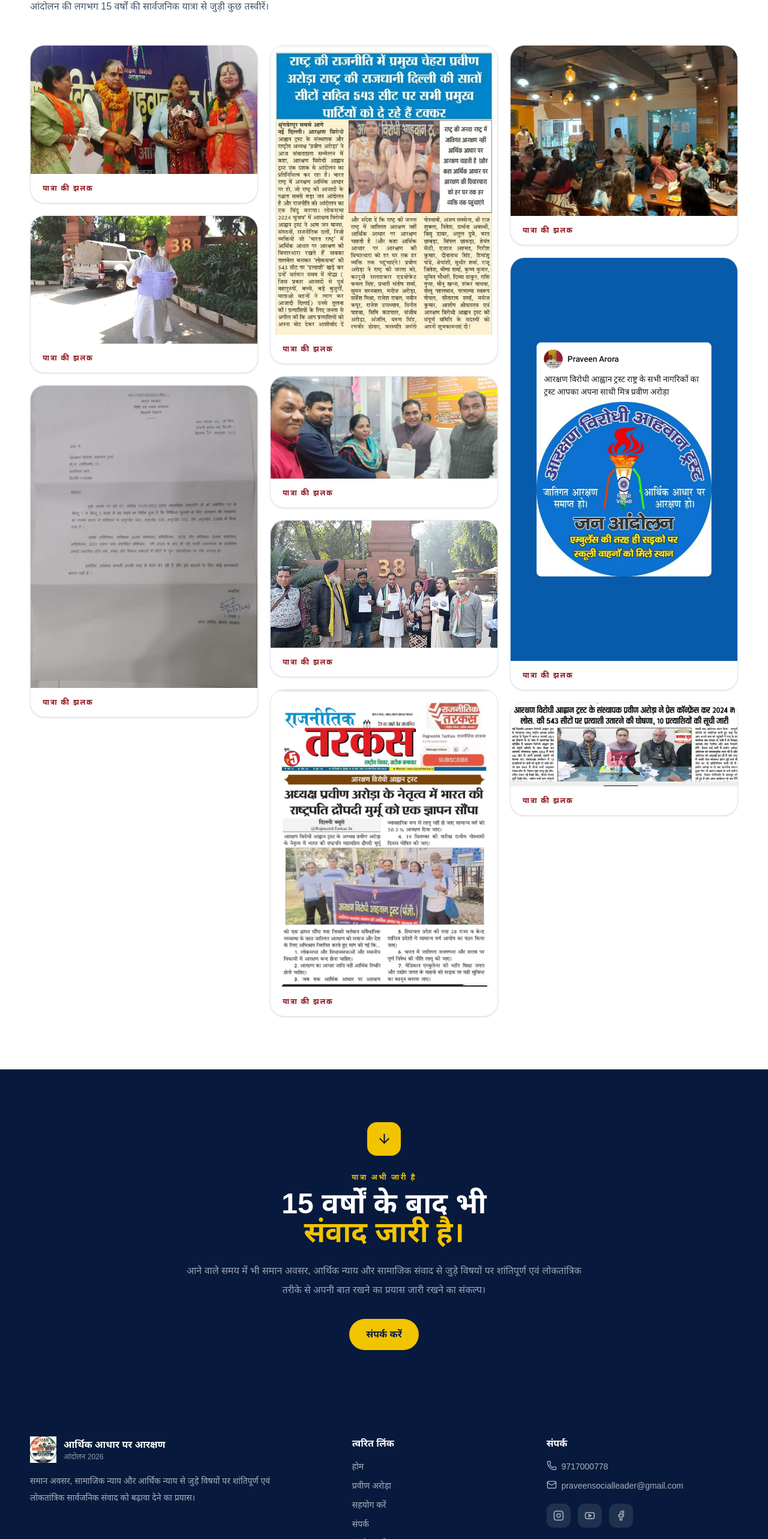
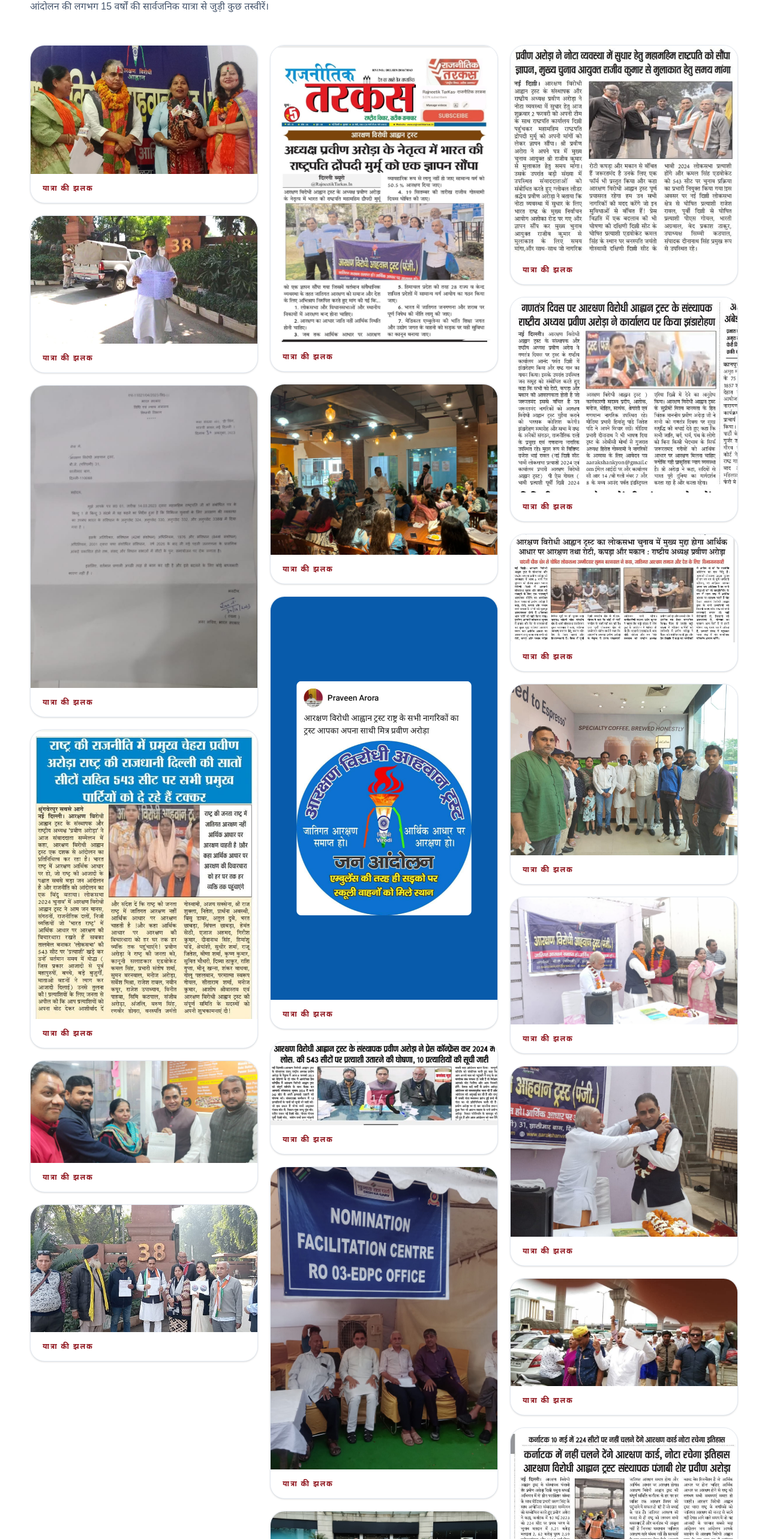
Before and after one commit to GouravSaini2004/Aarthikaadharandolan, a Next.js app: page /gallery in a window 1280 px wide. Shown: the part 1960-4526 px from the top of the page at 60% size. Built offline with nearby package versions, Linux system fonts and the light colour scheme.

Commit message:
Update page.tsx

```diff
--- a/app/gallery/page.tsx
+++ b/app/gallery/page.tsx
@@ -19,6 +19,16 @@ const journeyImages = [
   "/images/gallery-8.jpg",
   "/images/gallery-9.jpg",
   "/images/gallery-10.jpg",
+  "/images/gallery-11.jpg",
+  "/images/gallery-12.jpg",
+  "/images/gallery-13.jpg",
+  "/images/gallery-14.jpg",
+  "/images/gallery-15.jpg",
+  "/images/gallery-16.jpg",
+  "/images/gallery-17.jpg",
+  "/images/gallery-18.jpg",
+  "/images/gallery-19.jpg",
+  "/images/gallery-20.jpg",
 ];
 
 export const metadata = {
```
